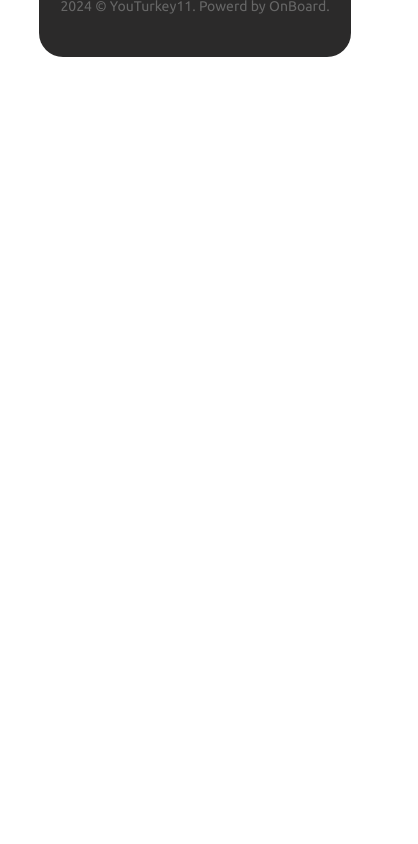
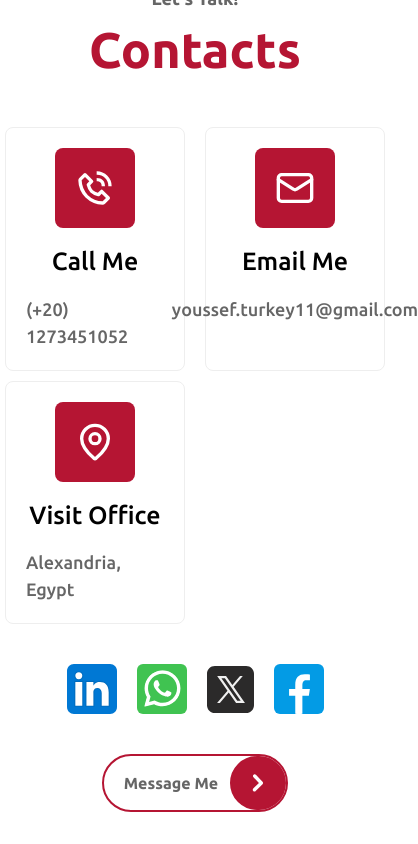
Before and after one commit to YoussefTurkey/onboard, a Next.js app: page / in a window 390 px wide. Shown: the part 6360-7204 px from the top of the page, 418 px wide, since content can reach past the window. Before the commit the page ends 6417 px from the top, so only its background shows below. Built offline with nearby package versions, Linux system fonts and the light colour scheme.

Commit message:
adding contact section

```diff
--- /dev/null
+++ b/src/app/(pages)/contact/contact.module.scss
@@ -0,0 +1,17 @@
+@media screen and (max-width: 1279px) {
+    .card{
+        width: 180px;
+        padding: 20px;
+    }
+}
+@media screen and (max-width: 1023px) {
+    .cards{
+        display: grid;
+        grid-template-columns: repeat(3, 1fr);
+    }
+}
+@media screen and (max-width: 639px) {
+    .cards{
+        grid-template-columns: repeat(2, 1fr);
+    }
+}
--- /dev/null
+++ b/src/app/(pages)/contact/page.jsx
@@ -0,0 +1,77 @@
+// importing react components
+import Link from 'next/link';
+// importing styles scss file
+import styles from './contact.module.scss'
+// importing Components
+import Title from "@/app/components/title/title";
+// importing react-icons
+import { BiPhoneCall } from "react-icons/bi";
+import { LuMail } from "react-icons/lu";
+import { LuMapPin } from "react-icons/lu";
+// importing SVG
+import Linkedin from "../../../../public/images/icons/linkedin";
+import Whatsapp from "../../../../public/images/icons/whatsapp";
+import X from "../../../../public/images/icons/x";
+import Facebook from "../../../../public/images/icons/facebook";
+// importing components
+import Btn from "@/app/components/buttons/Btn";
+
+// section-data
+const data = {
+    sectionData: {
+      subTitle: "Let's Talk!",
+      title: 'Contacts',
+      cards: [
+        {id: 1,icon: <BiPhoneCall />, name: 'Call Me', info: '(+20) 1273451052'},
+        {id: 2,icon: <LuMail />, name: 'Email Me', info: 'youssef.turkey11@gmail.com'},
+        {id: 3,icon: <LuMapPin />, name: 'Visit Office', info: 'Alexandria, Egypt'}
+      ]
+    }
+}
+
+const cards = data.sectionData.cards;
+
+const Contact = () => {
+  return(
+    <>
+        <section className={`${styles.contact} mx-auto container my-40`} id='contact'>
+            <Title data={data} />
+
+            <div className={`${styles.cards} grid grid-cols-1 sm:grid-cols-3 gap-[10px] sm:gap-[20px] md:gap-[30px] my-10 md:mx-[85px] justify-items-center`}>
+            {
+                cards.map( skill => {
+                    return(
+                        <div key={skill.id} className={`${styles.card} flex flex-col items-center gap-[15px] border border-bgHover rounded-lg p-[40px] w-[250px] md:w-[100%]`}>
+                            <span className='bg-primary p-5 text-[40px] rounded-lg text-white'>{skill.icon}</span>
+                            <p className='font-[500] text-[25px] text-color'>{skill.name}</p>
+                            <p className='font-[500] text-[18px] text-secondary'>{skill.info}</p>
+                        </div>
+                    )
+                })
+            }
+            </div>
+
+            <div className='mx-auto flex flex-col items-center'>
+                <div className={`${styles.socials} flex items-center gap-5`}>
+                    <Link href={"/"}>
+                    <Linkedin />
+                    </Link>
+                    <Link href={"/"}>
+                    <Whatsapp />
+                    </Link>
+                    <Link href={"/"}>
+                    <X />
+                    </Link>
+                    <Link href={"/"}>
+                    <Facebook />
+                    </Link>
+                </div>
+
+                <Btn txt={"Message Me"} />
+            </div>
+        </section>
+    </>
+  );
+};
+
+export default Contact;
--- a/src/app/main.js
+++ /dev/null
@@ -1,3 +0,0 @@
-// close the color-palette when clicking on anywhere
-let palette = document.getElementsByClassName('div_icon')
-document.addEventListener('click', ()=> palette.style.display = 'none')
--- a/src/app/page.js
+++ b/src/app/page.js
@@ -1,5 +1,6 @@
 // importing components
 import Bio from "./(pages)/bio/page";
+import Contact from "./(pages)/contact/page";
 import Landing from "./(pages)/landing/page";
 import Portfolio from "./(pages)/portfolio/page";
 import Skills from "./(pages)/skills/page";
@@ -14,6 +15,7 @@ export default function Home() {
         <Skills />
         <Portfolio />
         <Testimonials />
+        <Contact />
       </section>
     </main>
   );
```
